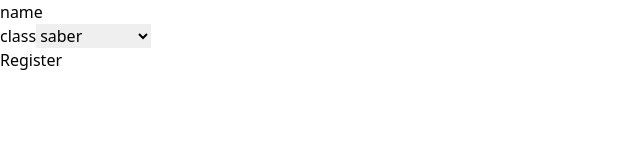
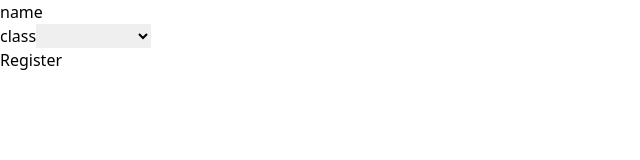
Before and after one commit to cesare/nextjs-actixexp-frontend, a Next.js app: page /servants/new in a window 1280 px wide. Shown: the top 160 px of the page, without its empty margins (0-640 px from the left). Built offline with nearby package versions, Linux system fonts and the light colour scheme.

Commit message:
Enable to set initial value

```diff
--- a/src/components/ServantClassSelector.tsx
+++ b/src/components/ServantClassSelector.tsx
@@ -2,6 +2,11 @@ import React from 'react'
 
 interface Props {
   onClassnameChange: (value: string) => void,
+  value?: string,
+}
+
+interface ServantSelection {
+  name: string,
 }
 
 class ServantClassSelector extends React.Component<Props> {
@@ -15,7 +20,18 @@ class ServantClassSelector extends React.Component<Props> {
   }
 
   render() {
-    const selections = [
+    const selections = this.servantSelections()
+
+    return (
+      <select value={this.props.value} onChange={this.handleChange}>
+        <option value="" />
+        {selections.map(s => <option value={s.name} key={s.name}>{s.name}</option>)}
+      </select>
+    )
+  }
+
+  private servantSelections(): ServantSelection[] {
+    return [
       {name: "saber"},
       {name: "archer"},
       {name: "lancer"},
@@ -29,11 +45,6 @@ class ServantClassSelector extends React.Component<Props> {
       {name: "alterego"},
       {name: "foreigner"},
     ]
-    return (
-      <select onChange={this.handleChange}>
-        {selections.map(s => <option value={s.name} key={s.name}>{s.name}</option>)}
-      </select>
-    )
   }
 }
 
```
